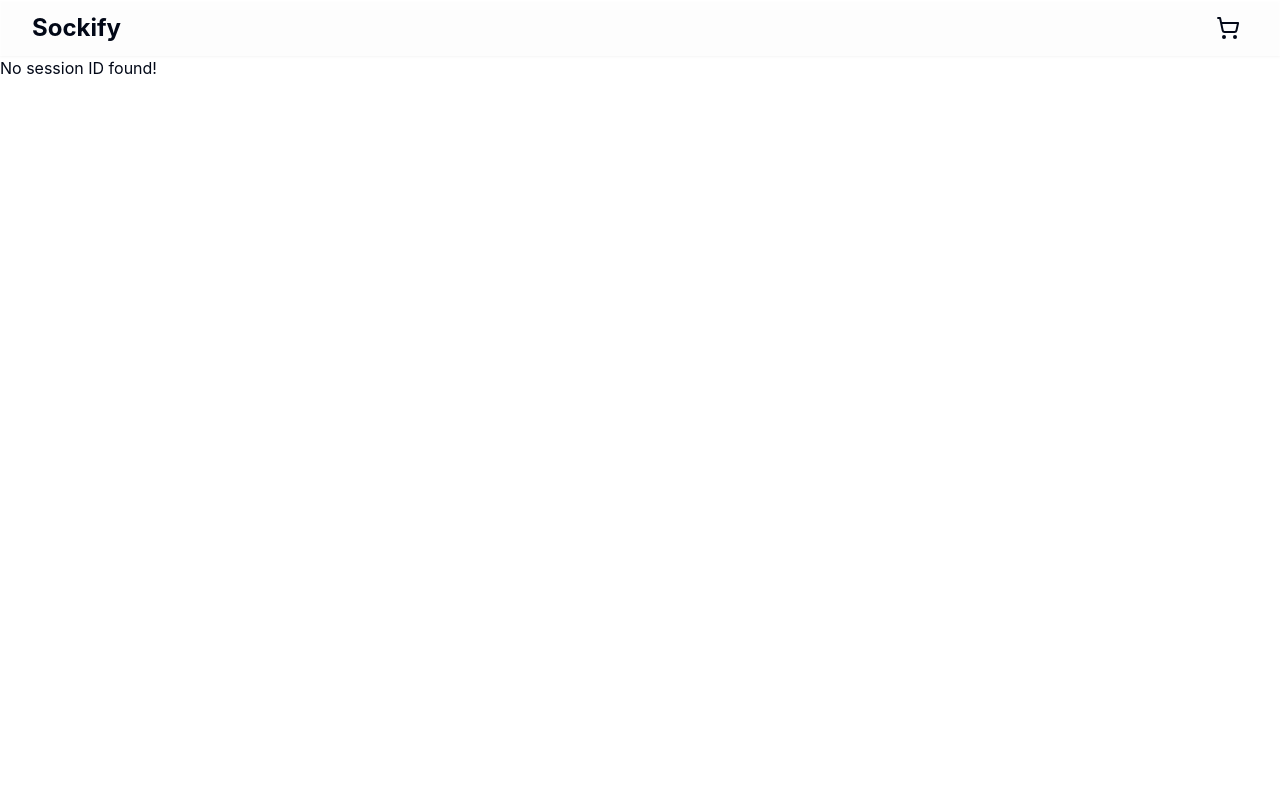
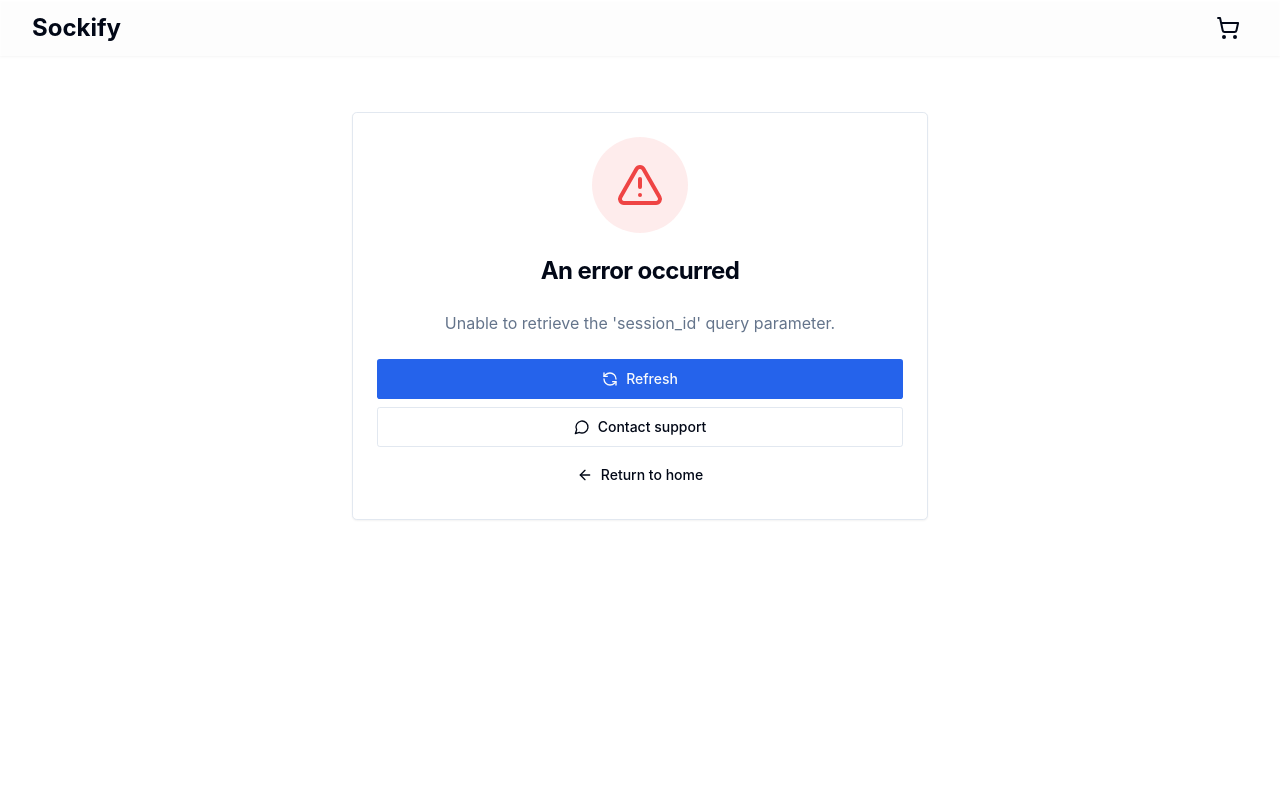
Before and after one commit to sockify/sockify, a React (Vite) app in the folder web-client/: page /cart/checkout/order-confirmation in a window 1280 px wide. Shown: the top 800 px of the page. Built offline with nearby package versions, Linux system fonts and the light colour scheme.

Commit message:
feat: adds a `GenericError` component and uses it in the order confirmation page

```diff
--- /dev/null
+++ b/web-client/src/components/GenericError.tsx
@@ -0,0 +1,99 @@
+import { Button } from "@/components/ui/button";
+import {
+  Card,
+  CardContent,
+  CardFooter,
+  CardHeader,
+  CardTitle,
+} from "@/components/ui/card";
+import { useAuth } from "@/context/AuthContext";
+import {
+  AlertTriangle,
+  ArrowLeft,
+  MessageCircle,
+  RefreshCcw,
+} from "lucide-react";
+import { ReactNode, useState } from "react";
+import { Link } from "react-router-dom";
+
+import LoadingSpinner from "./LoadingSpinner";
+
+interface ErrorProps {
+  title?: string;
+  message?: string;
+  customContent?: ReactNode;
+  showRefresh?: boolean;
+  showContactSupport?: boolean;
+  showReturnHome?: boolean;
+}
+
+export default function GenericError({
+  title = "An error occurred",
+  message = "We're sorry, but something went wrong. Please try again or contact support if the issue persists.",
+  customContent,
+  showRefresh = true,
+  showContactSupport = true,
+  showReturnHome = true,
+}: ErrorProps) {
+  const { isAuthenticated } = useAuth();
+  const isAdminPath = window.location.pathname.startsWith("/admin");
+  const homePath = isAuthenticated && isAdminPath ? "/admin/home" : "/home";
+
+  const [isRefreshing, setIsRefreshing] = useState(false);
+
+  const handleRefresh = () => {
+    setIsRefreshing(true);
+    window.location.reload();
+  };
+
+  return (
+    <div className="flex h-full items-center justify-center bg-background p-4">
+      <Card className="w-full max-w-xl">
+        <CardHeader className="text-center">
+          <div className="mx-auto mb-4 flex h-24 w-24 items-center justify-center rounded-full bg-destructive/10">
+            <AlertTriangle className="h-12 w-12 text-destructive" />
+          </div>
+          <CardTitle className="text-2xl font-bold">{title}</CardTitle>
+        </CardHeader>
+
+        <CardContent className="space-y-4">
+          <p className="text-center text-muted-foreground">{message}</p>
+          {customContent && (
+            <div className="rounded-lg bg-muted p-4">{customContent}</div>
+          )}
+        </CardContent>
+
+        <CardFooter className="flex flex-col space-y-2">
+          {showRefresh && (
+            <Button
+              className="w-full"
+              onClick={handleRefresh}
+              disabled={isRefreshing}
+            >
+              {isRefreshing ? (
+                <LoadingSpinner size={16} className="mr-2" />
+              ) : (
+                <RefreshCcw className="mr-2 h-4 w-4" />
+              )}
+              {isRefreshing ? "Refreshing..." : "Refresh"}
+            </Button>
+          )}
+          {showContactSupport && (
+            <Button variant="outline" className="w-full" asChild>
+              <Link to="/support">
+                <MessageCircle className="mr-2 h-4 w-4" /> Contact support
+              </Link>
+            </Button>
+          )}
+          {showReturnHome && (
+            <Button variant="ghost" className="w-full" asChild>
+              <Link to={homePath}>
+                <ArrowLeft className="mr-2 h-4 w-4" /> Return to home
+              </Link>
+            </Button>
+          )}
+        </CardFooter>
+      </Card>
+    </div>
+  );
+}
--- a/web-client/src/pages/OrderConfirmationPage.tsx
+++ b/web-client/src/pages/OrderConfirmationPage.tsx
@@ -1,4 +1,5 @@
 import { useGetStripeOrderConfirmation } from "@/api/cart/queries";
+import GenericError from "@/components/GenericError";
 import { SESSION_ID_QUERY_PARAM } from "@/shared/constants";
 import { useSearchParams } from "react-router-dom";
 
@@ -8,7 +9,13 @@ export default function OrderConfirmationPage() {
   const sessionId = params.get(SESSION_ID_QUERY_PARAM);
 
   if (!sessionId) {
-    return <>No session ID found!</>;
+    return (
+      <div className="mt-10">
+        <GenericError
+          message={`Unable to retrieve the '${SESSION_ID_QUERY_PARAM}' query parameter.`}
+        />
+      </div>
+    );
   }
 
   const {
```
